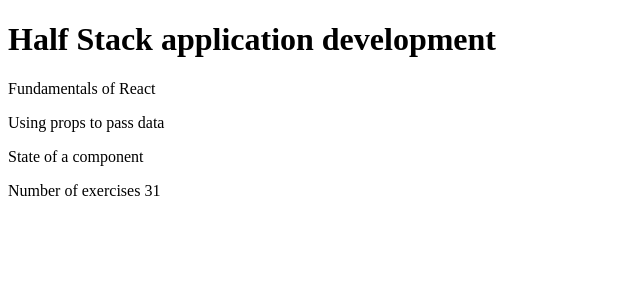
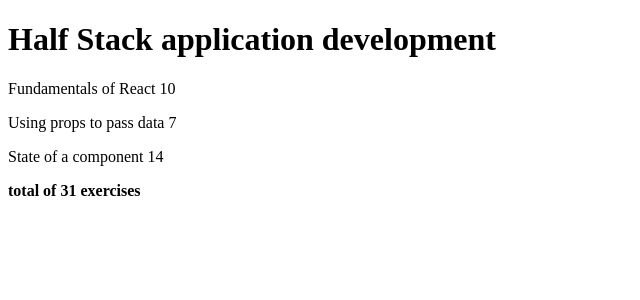
Before and after one commit to IsKevinHome/fullstack, a React (Create React App) app in the folder part 1/courseinfo/: page / in a window 1280 px wide. Shown: the top 300 px of the page, without its empty margins (0-640 px from the left). Built offline with nearby package versions, Linux system fonts and the light colour scheme.

Commit message:
from part 2, added course and refactored

```diff
--- a/part 1/courseinfo/src/App.js
+++ b/part 1/courseinfo/src/App.js
@@ -3,7 +3,7 @@
 const Header = (props) => {
     return (
         <div>
-            <h1>{props.title}</h1>
+            <h1>{props.name}</h1>
         </div>
     );
 };
@@ -11,7 +11,7 @@
 const Part = (props) => {
     return (
         <p>
-            {props.part} {props.exercises}
+            {props.name} {props.excercises}
         </p>
     );
 };
@@ -19,18 +19,28 @@
 const Content = (props) => {
     return (
         <div>
-            <Part part={props.parts[0].name} excercise={props.parts[0].exercises} />
-            <Part part={props.parts[1].name} excercise={props.parts[1].exercises} />
-            <Part part={props.parts[2].name} excercise={props.parts[2].exercises} />
+            <Part name={props.parts[0].name} excercises={props.parts[0].exercises} />
+            <Part name={props.parts[1].name} excercises={props.parts[1].exercises} />
+            <Part name={props.parts[2].name} excercises={props.parts[2].exercises} />
         </div>
     );
 };
 
 const Total = (props) => {
     return (
-        <div>
-            <p>Number of exercises {props.parts[0].exercises + props.parts[1].exercises + props.parts[2].exercises}</p>
-        </div>
+        <p>
+            <b>total of {props.parts[0].exercises + props.parts[1].exercises + props.parts[2].exercises} exercises</b>
+        </p>
+    );
+};
+
+const Course = ({ course }) => {
+    return (
+        <>
+            <Header name={course.name} />
+            <Content parts={course.parts} />
+            <Total parts={course.parts} />
+        </>
     );
 };
 
@@ -52,11 +62,10 @@
             },
         ],
     };
+
     return (
         <div>
-            <Header title={course.name} />
-            <Content parts={course.parts} />
-            <Total parts={course.parts} />
+            <Course course={course} />
         </div>
     );
 };
```
